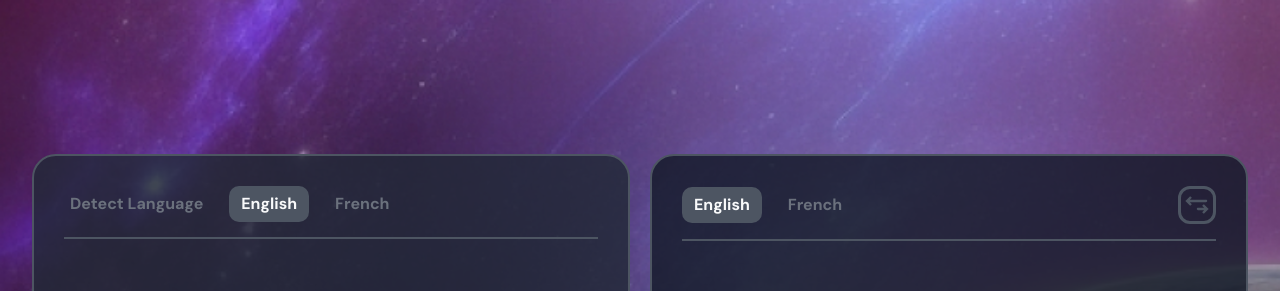
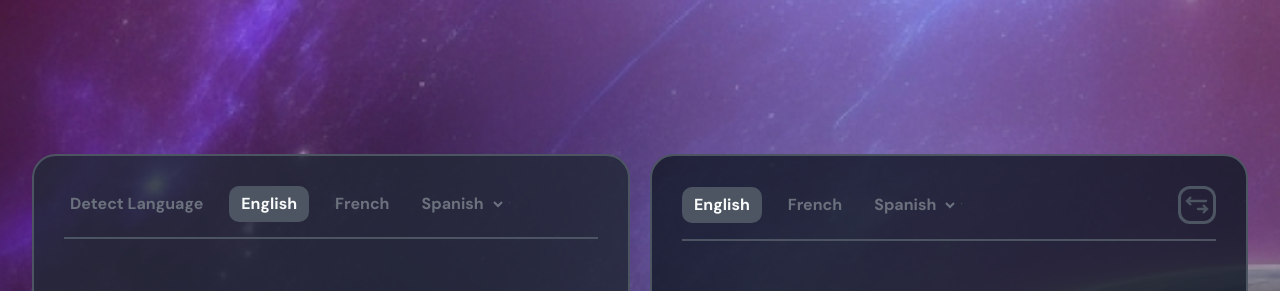
Before and after one commit to RevainIDN/translator, a React (Vite) app: page / in a window 1280 px wide. Shown: the top 291 px of the page. Built offline with nearby package versions, Linux system fonts and the light colour scheme.

Commit message:
Реализован выпадающий список в компоненте LanguageSelector; Созданы основные состояний проекта в компоненте App

```diff
--- a/src/components/App.jsx
+++ b/src/components/App.jsx
@@ -3,20 +3,28 @@ import '../styles/App.css'
 import LanguageSelector from './LanguageSelector'
 import TextArea from './TextArea'
 import TranslateButton from './TranslateButton'
+import languages from './languagesArray'
 
 export default function App() {
-  const [count, setCount] = useState(0)
+  const [sourceLanguage, setSourceLanguage] = useState('');
+
+  const handleSource = (event) => {
+    const value = event.target.value;
+
+    setSourceLanguage(value);
+    console.log(sourceLanguage)
+  }
 
   return (
     <>
       <div className='translator'>
         <div className='area enteredArea'>
-          <LanguageSelector type={'sourse'} />
-          <TextArea canWrite={true} numLetters={true} />
+          <LanguageSelector type={'sourse'} languages={languages} />
+          <TextArea canWrite={true} numLetters={true} handleSource={handleSource} />
           <TranslateButton />
         </div>
         <div className='area translatedArea'>
-          <LanguageSelector type={'target'} />
+          <LanguageSelector type={'target'} languages={languages} />
           <TextArea canWrite={false} />
         </div>
       </div>
--- a/src/components/LanguageSelector.jsx
+++ b/src/components/LanguageSelector.jsx
@@ -1,6 +1,29 @@
 import '../styles/LanguageSelector.css'
+import { useEffect, useRef } from 'react'
 
-export default function LanguageSelector({ type }) {
+export default function LanguageSelector({ type, languages }) {
+	const buttonRef = useRef(null);
+	const listRef = useRef(null);
+
+	useEffect(
+		() => {
+			const handleClick = () => {
+				listRef.current.classList.toggle('dropdown-list--visible');
+			};
+
+			const button = buttonRef.current;
+
+			if (button) {
+				button.addEventListener('click', handleClick);
+			}
+
+			return () => {
+				if (button) {
+					button.removeEventListener('click', handleClick);
+				}
+			};
+		}, []);
+
 	return (
 		<>
 			<div className='language-selector'>
@@ -8,7 +31,15 @@ export default function LanguageSelector({ type }) {
 					{type === 'sourse' && <li className='language-item'><button className='language-btn'>Detect Language</button></li>}
 					<li className='language-item'><button className='language-btn active'>English</button></li>
 					<li className='language-item'><button className='language-btn'>French</button></li>
-
+					<li className='language-item'><button className='language-btn dropdown-btn' ref={buttonRef}>Spanish</button></li>
+				</ul>
+				<ul ref={listRef} className='dropdown-list'>
+					<li className='dropdown-input'><input className='filter-input' placeholder='Find language' type="text" name="" id="" /></li>
+					<li className='dropdown-items'><ul className='dropdown-languages'>
+						{languages.map((language) => (
+							<li className='dropdown-item' key={language.id}>{language.language}</li>
+						))}
+					</ul></li>
 				</ul>
 				{type === 'target' && <button className='option-btn reverse-btn'></button>}
 			</div>
--- a/src/components/TextArea.jsx
+++ b/src/components/TextArea.jsx
@@ -1,11 +1,11 @@
 import '../styles/TextArea.css'
 
-export default function TextArea({ canWrite, numLetters }) {
+export default function TextArea({ canWrite, numLetters, handleSource }) {
 	return (
 		<>
 			<div className='input-area'>
 				{canWrite === true
-					? <textarea className='textarea' name="" id=""></textarea>
+					? <textarea className='textarea' onChange={handleSource} name="" id=""></textarea>
 					: <textarea className='textarea' readOnly={true} name="" id=""></textarea>}
 				{numLetters === true && <p className='num-letters'>.../500</p>}
 				<div className='options'>
--- /dev/null
+++ b/src/components/languagesArray.js
@@ -0,0 +1,44 @@
+const languages = [
+	{ id: 1, language: 'English', code: 'en' },
+	{ id: 2, language: 'Spanish', code: 'es' },
+	{ id: 3, language: 'French', code: 'fr' },
+	{ id: 4, language: 'Russian', code: 'ru' },
+	{ id: 5, language: 'German', code: 'de' },
+	{ id: 6, language: 'Italian', code: 'it' },
+	{ id: 7, language: 'Portuguese', code: 'pt' },
+	{ id: 8, language: 'Chinese (Simplified)', code: 'zh-CN' },
+	{ id: 9, language: 'Chinese (Traditional)', code: 'zh-TW' },
+	{ id: 10, language: 'Japanese', code: 'ja' },
+	{ id: 11, language: 'Korean', code: 'ko' },
+	{ id: 12, language: 'Dutch', code: 'nl' },
+	{ id: 13, language: 'Greek', code: 'el' },
+	{ id: 14, language: 'Arabic', code: 'ar' },
+	{ id: 15, language: 'Hindi', code: 'hi' },
+	{ id: 16, language: 'Swedish', code: 'sv' },
+	{ id: 17, language: 'Turkish', code: 'tr' },
+	{ id: 18, language: 'Polish', code: 'pl' },
+	{ id: 19, language: 'Czech', code: 'cs' },
+	{ id: 20, language: 'Hungarian', code: 'hu' },
+	{ id: 21, language: 'Thai', code: 'th' },
+	{ id: 22, language: 'Vietnamese', code: 'vi' },
+	{ id: 23, language: 'Danish', code: 'da' },
+	{ id: 24, language: 'Finnish', code: 'fi' },
+	{ id: 25, language: 'Norwegian', code: 'no' },
+	{ id: 26, language: 'Hebrew', code: 'he' },
+	{ id: 27, language: 'Indonesian', code: 'id' },
+	{ id: 28, language: 'Malay', code: 'ms' },
+	{ id: 29, language: 'Slovak', code: 'sk' },
+	{ id: 30, language: 'Ukrainian', code: 'uk' },
+	{ id: 31, language: 'Bulgarian', code: 'bg' },
+	{ id: 32, language: 'Romanian', code: 'ro' },
+	{ id: 33, language: 'Lithuanian', code: 'lt' },
+	{ id: 34, language: 'Latvian', code: 'lv' },
+	{ id: 35, language: 'Estonian', code: 'et' },
+	{ id: 36, language: 'Croatian', code: 'hr' },
+	{ id: 37, language: 'Serbian', code: 'sr' },
+	{ id: 38, language: 'Slovenian', code: 'sl' },
+	{ id: 39, language: 'Filipino', code: 'tl' },
+	{ id: 40, language: 'Persian', code: 'fa' }
+];
+
+export default languages;
--- a/src/styles/LanguageSelector.css
+++ b/src/styles/LanguageSelector.css
@@ -1,4 +1,5 @@
 .language-selector {
+	position: relative;
 	display: flex;
 	align-items: center;
 	justify-content: space-between;
@@ -25,6 +26,92 @@
 	padding: 6px 12px;
 }
 
+.dropdown-btn {
+	position: relative;
+}
+
+.dropdown-btn::after {
+	content: "";
+	position: absolute;
+	top: 60%;
+	right: -20px;
+	transform: translateY(-50%);
+
+	width: 20px;
+	height: 20px;
+	background-image: url(/Expand_down.svg);
+
+	cursor: pointer;
+}
+
+.dropdown-list--visible {
+	display: flex !important;
+}
+
+.dropdown-list {
+	position: absolute;
+	display: none;
+	flex-direction: column;
+	top: 62px;
+
+	list-style-type: none;
+	background-color: #19212f;
+	overflow: auto;
+	width: 100%;
+	max-height: 220px;
+	z-index: 1;
+	padding: 20px;
+	border-radius: 8px;
+}
+
+.dropdown-list::-webkit-scrollbar {
+	width: 8px;
+	height: 8px;
+}
+
+.dropdown-list::-webkit-scrollbar-track {
+	background: #212936;
+	border-radius: 4px;
+}
+
+.dropdown-list::-webkit-scrollbar-thumb {
+	background: #4D5562;
+	border-radius: 4px;
+}
+
+.dropdown-languages {
+	display: grid;
+	grid-template-columns: repeat(5, 1fr);
+	gap: 10px;
+}
+
+.filter-input {
+	width: 100%;
+	color: #9da4b3;
+	background-color: transparent;
+	border: none;
+	border-bottom: 2px #4D5562 solid;
+	margin-bottom: 20px;
+}
+
+.filter-input:focus {
+	outline: none;
+}
+
+.filter-input::placeholder {
+	color: rgba(157, 164, 179, 0.5);
+}
+
+.dropdown-item {
+	color: #9da4b3;
+	cursor: pointer;
+	transition: 0.3s;
+}
+
+.dropdown-item:hover {
+	transform: scale(125%);
+}
+
 .option-btn {
 	width: 28px;
 	height: 28px;
```
